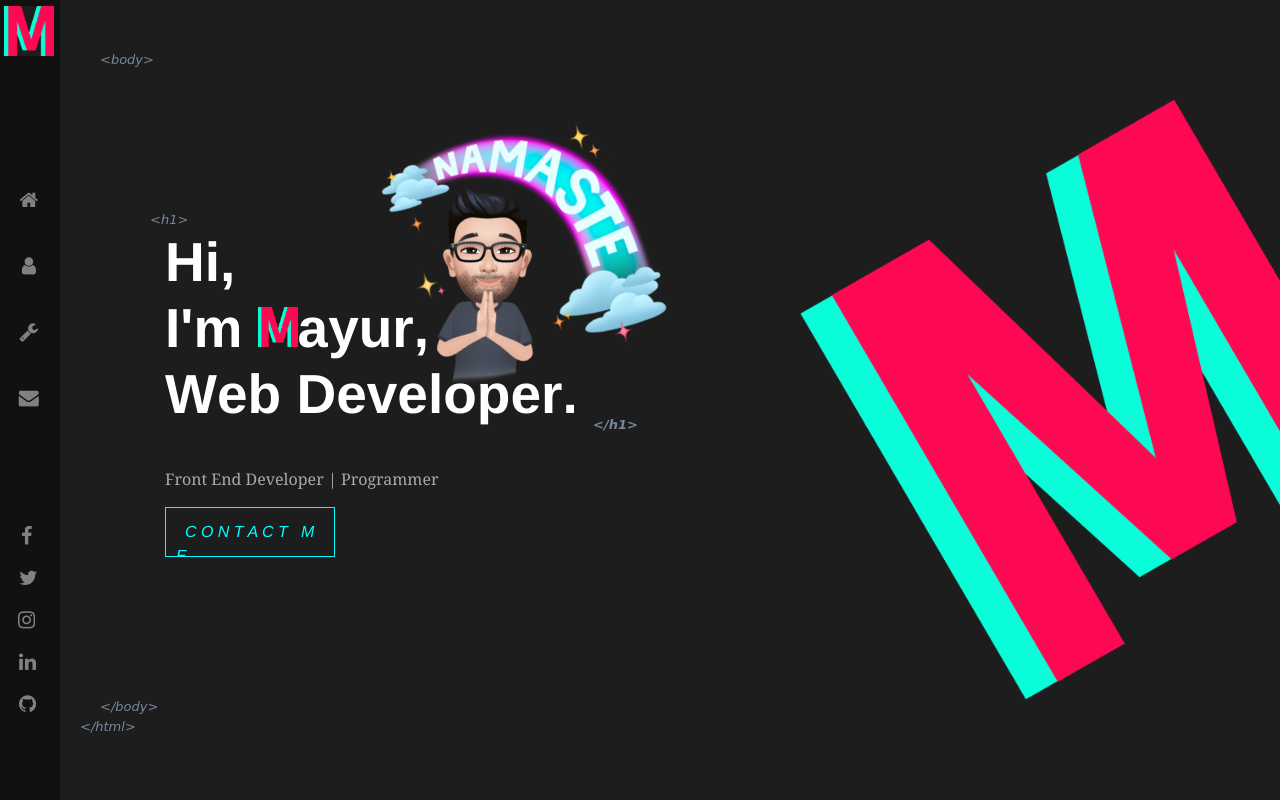
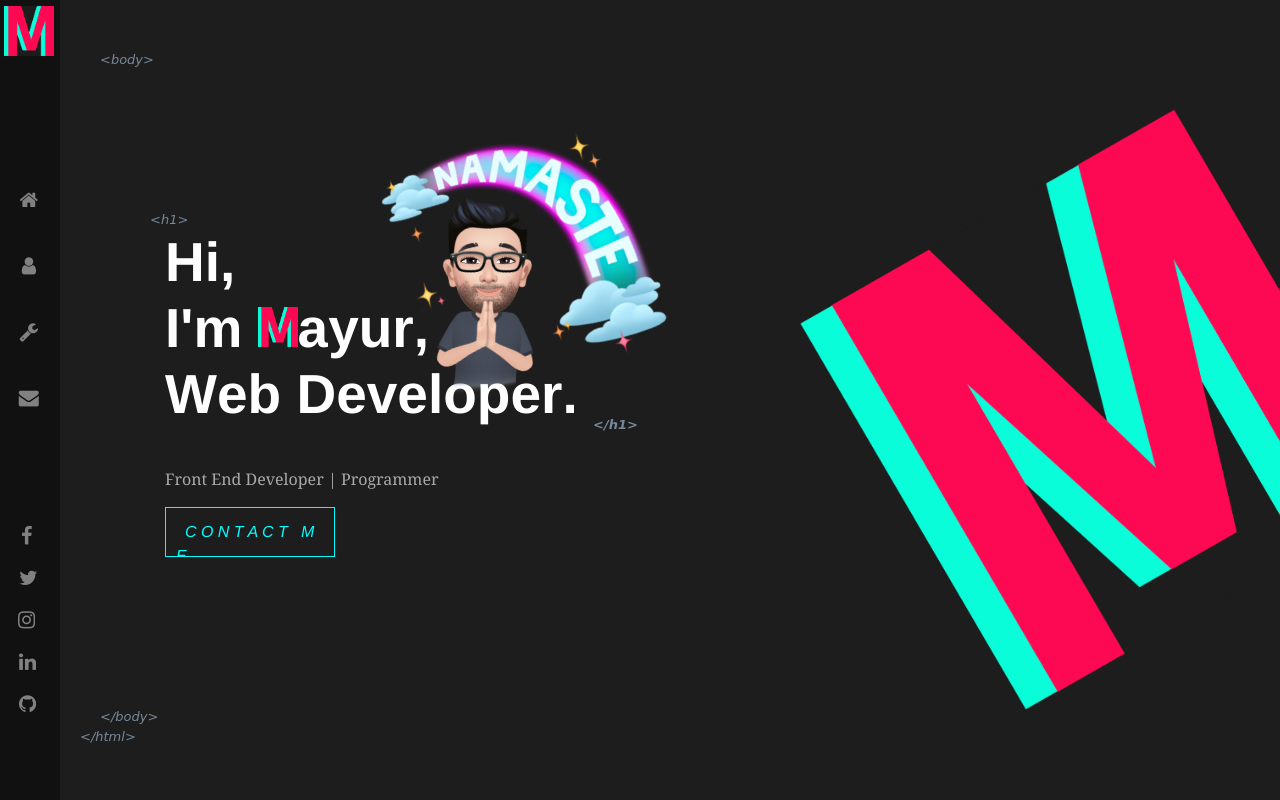
Before and after one commit to mayurpai/mayurpai.github.io, a PHP site: page / in a window 1280 px wide. Run offline with PHP 8.4, Linux system fonts and the light colour scheme.

Commit message:
Update style.css

```diff
--- a/style.css
+++ b/style.css
@@ -118,13 +118,13 @@
                 .contact:hover {
                     width: 170px;
                     height: 50px;
-                    margin-left: 170px;
+                    margin-left: 165px;
                     padding: 12px 10px 10px 10px;
                 }
                 .html_tags {
                     font-size: small;
                     padding-left: 100px;
-                    padding-top: 140px;
+                    padding-top: 150px;
                 }
                 .html-tag {
                     font-size: small;
@@ -394,6 +394,8 @@
                 font-family: cursive;
                 color: lightslategrey;
                 animation: move reverse 3.5s;
+                position: relative;
+                background: transparent;
             }
 
             .html-tag {
@@ -401,6 +403,8 @@
                 font-family: cursive;
                 color: lightslategrey;
                 animation: move reverse 3.6s;
+                position: relative;
+                background: transparent;
             }
 
             .html-h1 {
```
